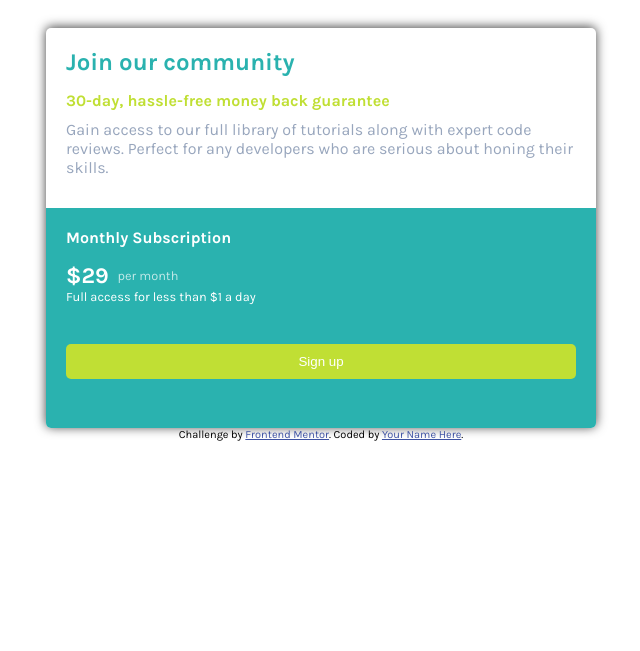
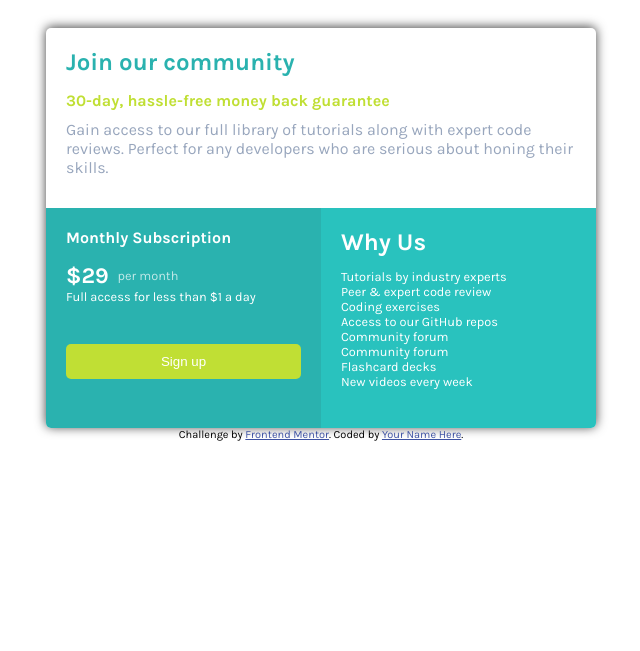
Before and after one commit to EphraimKariuki/single-price-grid-frontend-mentor-solution, a plain HTML site: page index.html in a window 1280 px wide. Shown: the whole page, without its empty margins (319-959 px from the left). Drawn offline with Linux system fonts and the light colour scheme.

Commit message:
making the file desktop responsive

```diff
--- a/style.css
+++ b/style.css
@@ -122,4 +122,8 @@ ul {
         width: 550px;
         height: 400px;
     }
+
+    #bottom-left-section, #bottom-right-section {
+        width: 50%;
+    }
 }
```
